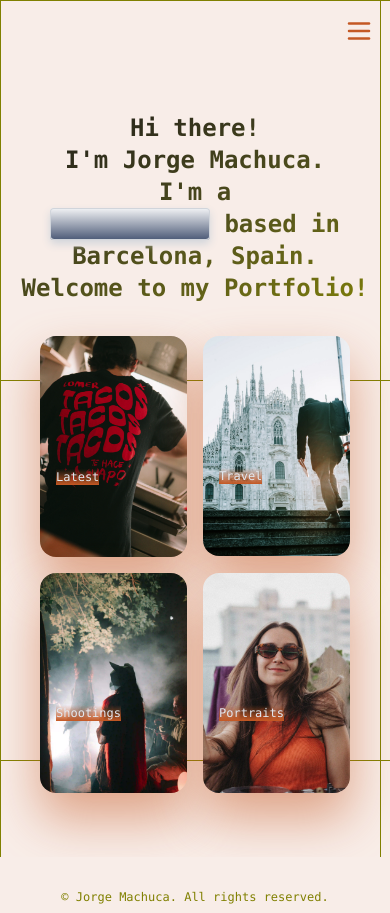
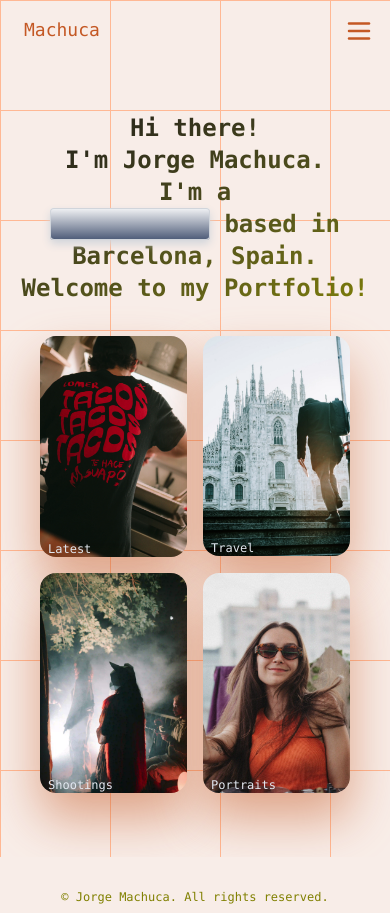
Before and after one commit to Machvca/portfoliophotos, a Next.js app: page / in a window 390 px wide. Built offline with nearby package versions, Linux system fonts and the light colour scheme.

Commit message:
contact colors change

```diff
--- a/app/about/page.tsx
+++ b/app/about/page.tsx
@@ -8,7 +8,7 @@ import { AuroraBackground } from "../components/ui/aurora-background";
 function Page() {
   return (
     <AuroraBackground>
-      <section className="mt-24 md:mt-24 pb-28 flex flex-col md:flex-row items-center justify-between gap-8 px-6 md:px-20 z-30 max-w-7xl mx-12">
+      <section className="mt-24 md:mt-24 pb-28 flex flex-col md:flex-row items-center justify-between gap-8 md:px-20 z-30 max-w-7xl mx-12">
         <motion.div
           initial={{ opacity: 0.0, y: 40 }}
           whileInView={{ opacity: 1, y: 0 }}
@@ -26,10 +26,10 @@ function Page() {
             I&apos;m a photographer from a small town in southern Mexico, now living
             in Barcelona since 2016. I&apos;ve always loved photography, but I never
             really thought about learning it seriously – until 2022, when I
-            bought my first professional camera. I took a couple of courses,
-            learned a lot on my own, and quickly got hooked. Since then, I
+            bought my first professional camera.<br/> I took a couple of courses,
+            learned a lot on my own, and quickly got hooked. <br /><br/> Since then, I
             haven’t stopped learning, practicing, and improving. I really enjoy the whole process – from editing to
-            coming up with creative angles and ideas to capture nice shots. I mostly shoot portraits, events, and
+            coming up with creative angles and ideas to capture nice shots. <br /> <br/>I mostly shoot portraits, events, and
             street photography – always looking for real moments,
             and personality in every frame.
           </p>
--- a/app/contact/page.tsx
+++ b/app/contact/page.tsx
@@ -60,9 +60,9 @@ export default function ContactPage() {
   };
 
   return (
-    <main className="bg-gradient-to-br from-terracota/10 via-terracota/30 to-terracota min-h-screen flex flex-col">
+    <main className="bg-gradient-to-br from-terracota/15 via-terracota/30 to-terracota min-h-screen flex flex-col">
       <section className="flex flex-col items-center justify-center px-4 mx-6 md:mx-0 py-32 md:px-8 -mt-10 md:-mt-0 animate-fade-in-up ">
-        <div className="w-full max-w-2xl bg-terracota/15 border border-terracota rounded-2xl shadow-2xl p-8  ">
+        <div className="w-full max-w-2xl bg-terracota/15 rounded-2xl shadow-2xl p-8  ">
           <h2 className="text-4xl md:text-7xl font-medium mb-6 text-terracota text-center">
             Contact Me
           </h2>
--- a/app/sections/Hero.tsx
+++ b/app/sections/Hero.tsx
@@ -39,8 +39,8 @@ export function Hero() {
       <div
         className={cn(
           "absolute inset-0 h-full",
-          "bg-size-[380px_380px]",
-          "bg-[linear-gradient(to_right,#808000_1px,transparent_1px),linear-gradient(to_bottom,#808000_1px,transparent_1px)]"
+          "bg-size-[110px_110px]",
+          "bg-[linear-gradient(to_right,#ffb894_1px,transparent_1px),linear-gradient(to_bottom,#ffb894_1px,transparent_1px)]"
         )}
       />
       <div className="relative grid grid-cols-1 md:grid-cols-2 h-full w-full items-center justify-center md:py-12">
@@ -91,9 +91,9 @@ export function Hero() {
                   />
                   <p
                     className={cn(
-                      "absolute bottom-18 left-4 text-xs md:text-3xl font-medium text-slate-200",
+                      "absolute bottom-0 left-2 text-xs md:text-3xl font-medium text-slate-200",
                       "transition-all duration-500",
-                      "bg-gradient-to-t from-terracota to-transparent",
+                      "",
                       "md:bg-none ",
                       "opacity-100 md:opacity-0 md:group-hover:opacity-100"
                     )}
--- a/app/sections/Navbar.jsx
+++ b/app/sections/Navbar.jsx
@@ -50,13 +50,13 @@ export default function Navbar() {
   return (
     <>
       <nav
-        className={`fixed text-2xl top-0 left-0 right-0 z-50 text-terracota transition-colors duration-600 ${
+        className={`fixed text-lg md:text-2xl top-0 left-0 right-0 z-50 text-terracota transition-colors duration-600 ${
           isScrolled ? "hidden" : "bg-transparent"
         }`}
       >
-        <div className="container mx-24 py-4 flex justify-between items-center">
+        <div className="container mx-6 md:mx-24 py-4 flex justify-between items-center">
           <Link href="/">
-            <h1 className="hidden md:block hover:text-verde-oliva hover:shadow-2xl hover:shadow-verde-oliva">
+            <h1 className=" md:block hover:text-verde-oliva hover:shadow-2xl hover:shadow-verde-oliva">
               Machuca
             </h1>
           </Link>
@@ -120,13 +120,13 @@ export default function Navbar() {
               >
                 Contact
               </Link>
-              <Link
+              {/* <Link
                 href="/"
                 className="pointer-events-auto hover:text-terracota"
                 onClick={() => setIsOpen(false)}
               >
                 Home
-              </Link>
+              </Link> */}
               <a
                 href="https://www.instagram.com/machvca/"
                 target="_blank"
```
